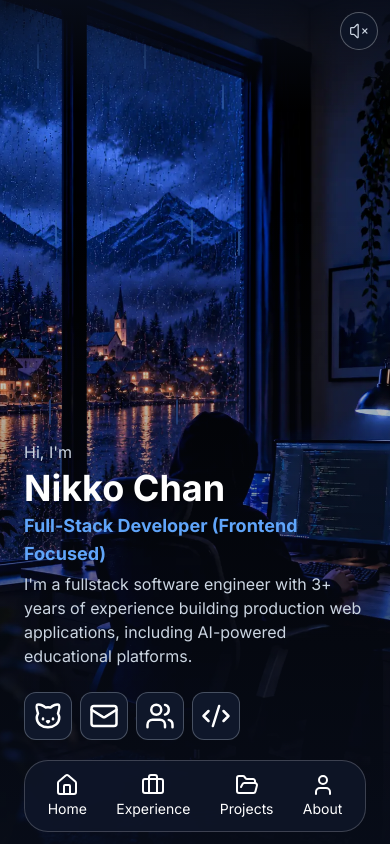
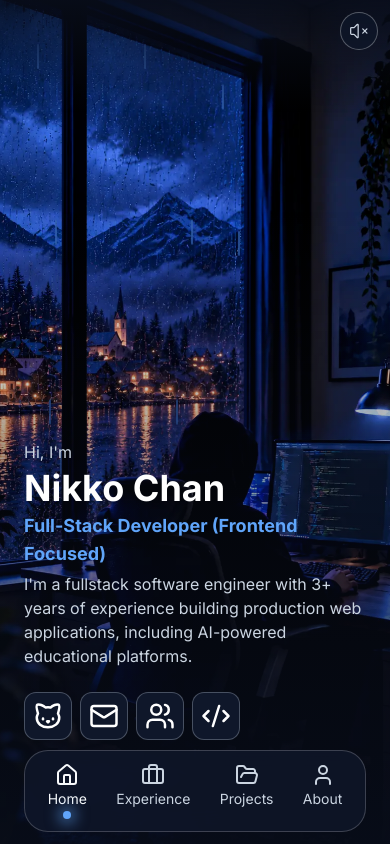
Before and after one commit to gnikkoch96/portfolio-updated, a React (Vite) app: page / in a window 390 px wide. Shown: the top 844 px of the page. Built offline with nearby package versions, Linux system fonts and the light colour scheme.

Commit message:
feat: add active section indicator to mobile navigation

```diff
--- a/src/App.tsx
+++ b/src/App.tsx
@@ -23,7 +23,7 @@ function App() {
         <About/>
       </div>
 
-      <MobileNavigation />
+      <MobileNavigation activeSection={activeSection}/>
 
       <Footer/>
     </main>
--- a/src/components/Navigation.tsx
+++ b/src/components/Navigation.tsx
@@ -1,5 +1,4 @@
 import { Briefcase, FolderOpen, Home, User } from "lucide-react";
-0
 const navItems = [
   { label: "Home", href: "#home", icon: Home },
   { label: "Experience", href: "#experience", icon: Briefcase },
@@ -7,7 +6,11 @@ const navItems = [
   { label: "About", href: "#about", icon: User },
 ];
 
-export function DesktopNavigation({activeSection}:{activeSection: string}) {
+type NavigationProps = {
+  activeSection: string;
+};
+
+export function DesktopNavigation({ activeSection }: NavigationProps) {
   return (
     <nav
       aria-label="main navigation"
@@ -31,21 +34,31 @@ export function DesktopNavigation({activeSection}:{activeSection: string}) {
   );
 }
 
-export function MobileNavigation() {
+export function MobileNavigation({ activeSection }: NavigationProps) {
   return (
     <nav
       aria-label="main navigation"
       className="fixed bottom-3 inset-x-0 mx-6 px-2 py-3 flex rounded-3xl justify-around z-50 border border-foreground/20 bg-surface/80 backdrop-blur-md lg:hidden"
     >
-      {navItems.map(({ label, href, icon: Icon }) => (
-        <a
-          key={href}
-          href={href}
-          className="flex flex-col text-sm items-center gap-0.5"
-        >
-          <Icon /> <span>{label}</span>
-        </a>
-      ))}
+      {navItems.map(({ label, href, icon: Icon }) => {
+        const isCurrent = activeSection === href.slice(1);
+
+        return (
+          <a
+            key={href}
+            href={href}
+            aria-current={isCurrent ? "location" : undefined}
+            className={`flex flex-col text-sm items-center gap-0.5
+              ${isCurrent ? "text-foreground" : "text-muted"}`}
+          >
+            <Icon /> <span>{label}</span>{" "}
+            <span
+              className={`size-2 rounded-full bg-accent shadow-[0_0_14px_5px] shadow-accent/50
+                ${isCurrent ? "block" : "hidden"}`}
+            />
+          </a>
+        );
+      })}
     </nav>
   );
 }
```
